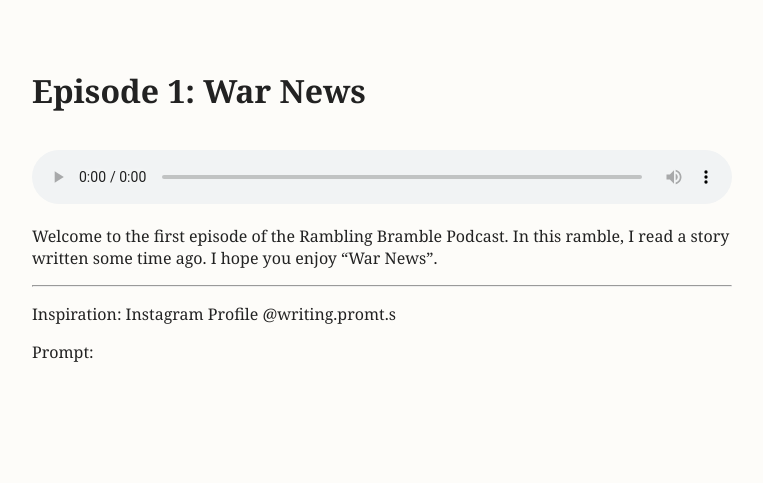
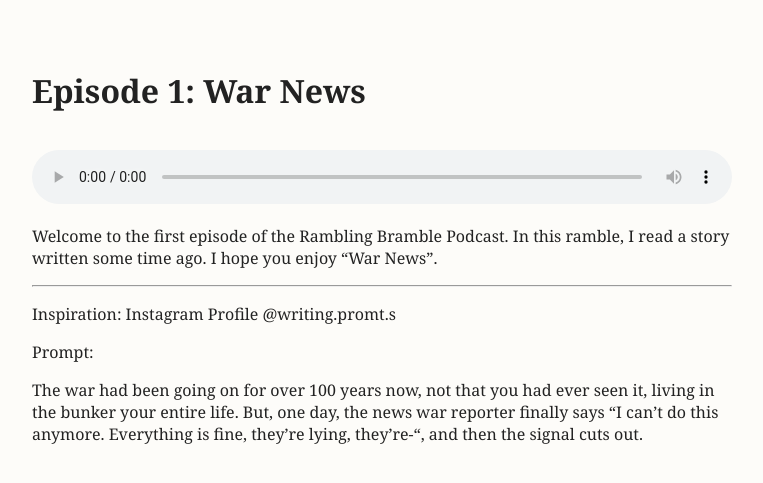
Before and after one commit to Rambling-Bramble-Blog/podcast-template, a Jekyll site: the page built from _episodes/episode-1-war-news.md, in a window 1280 px wide. Shown: the top 483 px of the page, without its empty margins (258-1021 px from the left). Built offline with Jekyll 4.4.1, drawn with Linux system fonts in a browser that asks for light colours; some of the changed lines change nothing that is shown.

Commit message:
Update episode-1-war-news.md

```diff
--- a/_episodes/episode-1-war-news.md
+++ b/_episodes/episode-1-war-news.md
@@ -1,8 +1,6 @@
 ---
 layout: episode
 title: "Episode 1: War News"
-itunes_author: "Rambling Bramble Blog"
-itunes_summary: {{ episode.content | strip_html | strip_newlines | xml_escape }}
 date: 2025-07-21 12:00:00 +0000
 audio_url: "https://archive.org/download/rambling-bramble-podcast/War-News.mp3"
 audio_type: "audio/mpeg"
@@ -17,3 +15,5 @@ Welcome to the first episode of the Rambling Bramble Podcast. In this ramble, I
 Inspiration: Instagram Profile @writing.promt.s
 
 Prompt:
+
+The war had been going on for over 100 years now, not that you had ever seen it, living in the bunker your entire life. But, one day, the news war reporter finally says "I can't do this anymore. Everything is fine, they're lying, they're-", and then the signal cuts out.
```
